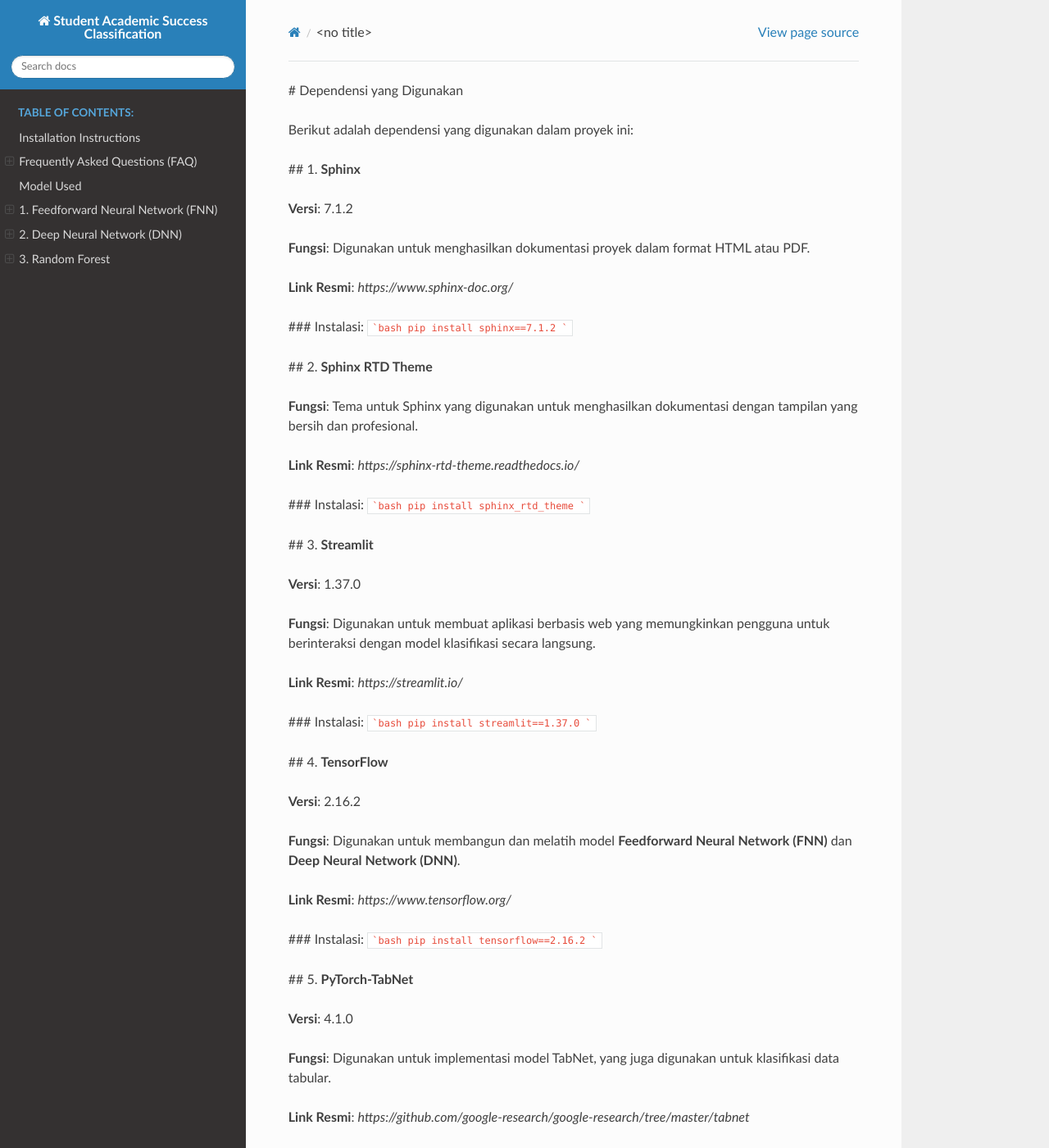
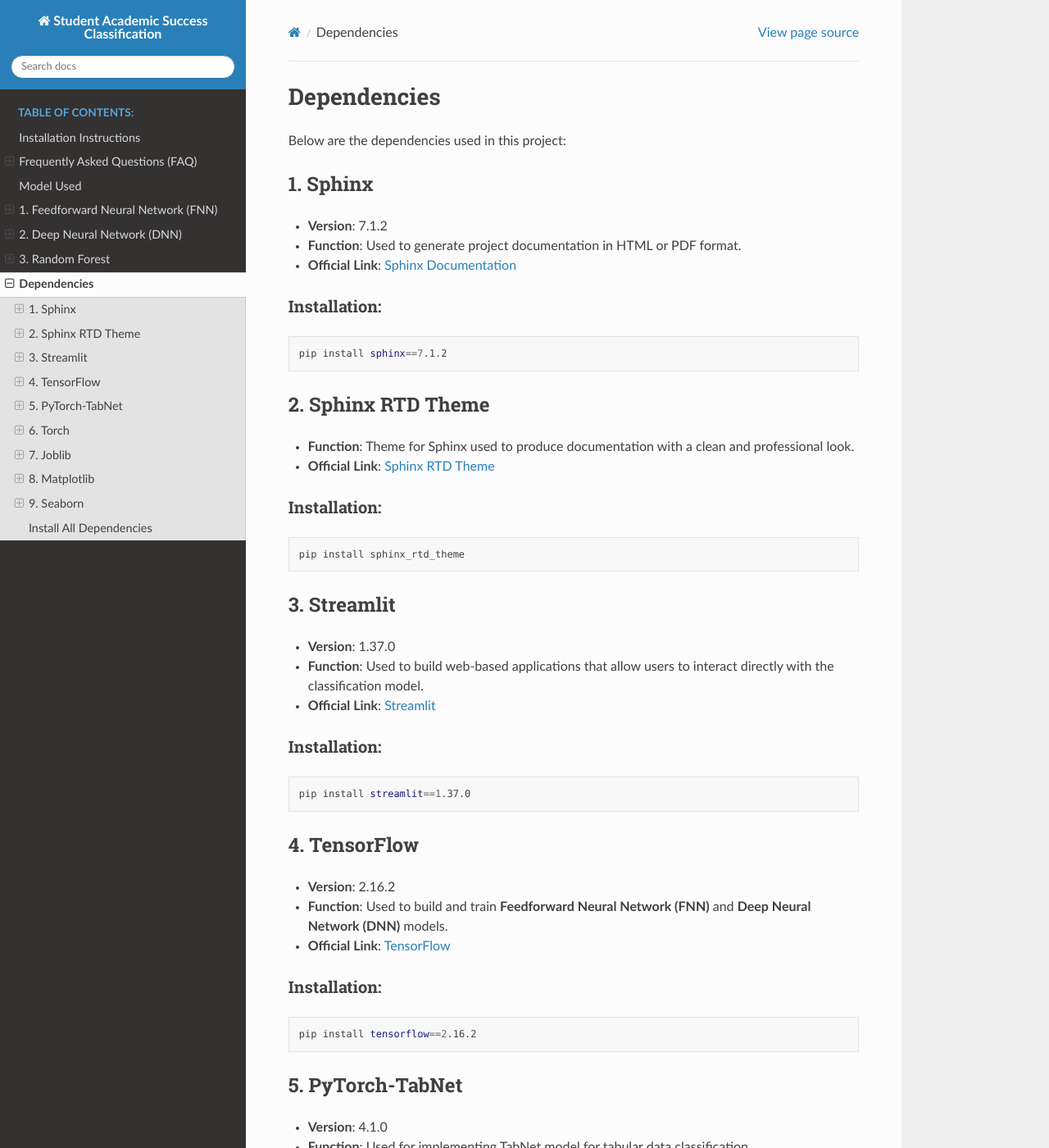
Before and after one commit to Gito0303/Student-Academic-Success-Classification, a Sphinx documentation site: the page built from Docs/dependencies.rst, in a window 1280 px wide and 1400 px high. Shown: the whole window at 82% size. Built offline with Sphinx 7.4.7 and the Read the Docs theme 3.1.0, drawn with Linux system fonts in a browser that asks for light colours; some of the changed text lies outside the part shown.

Commit message:
Update dependencies.rst

````diff
--- a/Docs/dependencies.rst
+++ b/Docs/dependencies.rst
@@ -1,108 +1,147 @@
-# Dependensi yang Digunakan
+Dependencies
+============
 
-Berikut adalah dependensi yang digunakan dalam proyek ini:
+Below are the dependencies used in this project:
 
-## 1. **Sphinx**
+1. Sphinx
+---------
 
-- **Versi**: 7.1.2
-- **Fungsi**: Digunakan untuk menghasilkan dokumentasi proyek dalam format HTML atau PDF.
-- **Link Resmi**: `https://www.sphinx-doc.org/`
+- **Version**: 7.1.2
+- **Function**: Used to generate project documentation in HTML or PDF format.
+- **Official Link**: `Sphinx Documentation <https://www.sphinx-doc.org/>`_
 
-### Instalasi:
-```bash
-pip install sphinx==7.1.2
-```
+Installation:
+~~~~~~~~~~~~~
 
-## 2. **Sphinx RTD Theme**
+.. code-block:: bash
 
-- **Fungsi**: Tema untuk Sphinx yang digunakan untuk menghasilkan dokumentasi dengan tampilan yang bersih dan profesional.
-- **Link Resmi**: `https://sphinx-rtd-theme.readthedocs.io/`
+   pip install sphinx==7.1.2
 
-### Instalasi:
-```bash
-pip install sphinx_rtd_theme
-```
 
-## 3. **Streamlit**
+2. Sphinx RTD Theme
+-------------------
 
-- **Versi**: 1.37.0
-- **Fungsi**: Digunakan untuk membuat aplikasi berbasis web yang memungkinkan pengguna untuk berinteraksi dengan model klasifikasi secara langsung.
-- **Link Resmi**: `https://streamlit.io/`
+- **Function**: Theme for Sphinx used to produce documentation with a clean and professional look.
+- **Official Link**: `Sphinx RTD Theme <https://sphinx-rtd-theme.readthedocs.io/>`_
 
-### Instalasi:
-```bash
-pip install streamlit==1.37.0
-```
+Installation:
+~~~~~~~~~~~~~
 
-## 4. **TensorFlow**
+.. code-block:: bash
 
-- **Versi**: 2.16.2
-- **Fungsi**: Digunakan untuk membangun dan melatih model **Feedforward Neural Network (FNN)** dan **Deep Neural Network (DNN)**.
-- **Link Resmi**: `https://www.tensorflow.org/`
+   pip install sphinx_rtd_theme
 
-### Instalasi:
-```bash
-pip install tensorflow==2.16.2
-```
 
-## 5. **PyTorch-TabNet**
+3. Streamlit
+------------
 
-- **Versi**: 4.1.0
-- **Fungsi**: Digunakan untuk implementasi model TabNet, yang juga digunakan untuk klasifikasi data tabular.
-- **Link Resmi**: `https://github.com/google-research/google-research/tree/master/tabnet`
+- **Version**: 1.37.0
+- **Function**: Used to build web-based applications that allow users to interact directly with the classification model.
+- **Official Link**: `Streamlit <https://streamlit.io/>`_
 
-### Instalasi:
-```bash
-pip install pytorch-tabnet==4.1.0
-```
+Installation:
+~~~~~~~~~~~~~
 
-## 6. **Torch**
+.. code-block:: bash
 
-- **Versi**: 2.0.1
-- **Fungsi**: Digunakan untuk membangun dan melatih model berbasis PyTorch, termasuk Deep Neural Networks.
-- **Link Resmi**: `https://pytorch.org/`
+   pip install streamlit==1.37.0
 
-### Instalasi:
-```bash
-pip install torch==2.0.1
-```
 
-## 7. **Joblib**
+4. TensorFlow
+-------------
 
-- **Versi**: 1.2.0
-- **Fungsi**: Digunakan untuk menyimpan dan memuat model yang telah dilatih, memungkinkan model untuk digunakan kembali tanpa perlu pelatihan ulang.
-- **Link Resmi**: `https://joblib.readthedocs.io/`
+- **Version**: 2.16.2
+- **Function**: Used to build and train **Feedforward Neural Network (FNN)** and **Deep Neural Network (DNN)** models.
+- **Official Link**: `TensorFlow <https://www.tensorflow.org/>`_
 
-### Instalasi:
-```bash
-pip install joblib==1.2.0
-```
+Installation:
+~~~~~~~~~~~~~
 
-## 8. **Matplotlib**
+.. code-block:: bash
 
-- **Versi**: >=3.10.0
-- **Fungsi**: Digunakan untuk visualisasi data dan hasil prediksi, termasuk grafik dan confusion matrix.
-- **Link Resmi**: `https://matplotlib.org/`
+   pip install tensorflow==2.16.2
 
-### Instalasi:
-```bash
-pip install matplotlib>=3.10.0
-```
 
-## 9. **Seaborn**
+5. PyTorch-TabNet
+-----------------
 
-- **Versi**: >=0.13.2
-- **Fungsi**: Digunakan untuk visualisasi statistik yang lebih canggih dan menarik dibandingkan dengan matplotlib.
-- **Link Resmi**: `https://seaborn.pydata.org/`
+- **Version**: 4.1.0
+- **Function**: Used for implementing TabNet model for tabular data classification.
+- **Official Link**: `PyTorch-TabNet <https://github.com/google-research/google-research/tree/master/tabnet>`_
 
-### Instalasi:
-```bash
-pip install seaborn>=0.13.2
-```
+Installation:
+~~~~~~~~~~~~~
 
-### Cara Menginstal Semua Dependensi
+.. code-block:: bash
 
-Untuk menginstal semua dependensi yang dibutuhkan, Anda dapat menggunakan file `requirements.txt` yang disediakan dalam proyek ini. Cukup jalankan perintah berikut di terminal:
-```bash
-pip install -r requirements.txt
-```
+   pip install pytorch-tabnet==4.1.0
+
+
+6. Torch
+--------
+
+- **Version**: 2.0.1
+- **Function**: Used to build and train PyTorch-based models, including Deep Neural Networks.
+- **Official Link**: `PyTorch <https://pytorch.org/>`_
+
+Installation:
+~~~~~~~~~~~~~
+
+.. code-block:: bash
+
+   pip install torch==2.0.1
+
+
+7. Joblib
+---------
+
+- **Version**: 1.2.0
+- **Function**: Used to save and load trained models, allowing reuse without retraining.
+- **Official Link**: `Joblib <https://joblib.readthedocs.io/>`_
+
+Installation:
+~~~~~~~~~~~~~
+
+.. code-block:: bash
+
+   pip install joblib==1.2.0
+
+
+8. Matplotlib
+-------------
+
+- **Version**: >=3.10.0
+- **Function**: Used for data visualization and prediction results, including graphs and confusion matrices.
+- **Official Link**: `Matplotlib <https://matplotlib.org/>`_
+
+Installation:
+~~~~~~~~~~~~~
+
+.. code-block:: bash
+
+   pip install matplotlib>=3.10.0
+
+
+9. Seaborn
+----------
+
+- **Version**: >=0.13.2
+- **Function**: Used for advanced statistical visualizations compared to matplotlib.
+- **Official Link**: `Seaborn <https://seaborn.pydata.org/>`_
+
+Installation:
+~~~~~~~~~~~~~
+
+.. code-block:: bash
+
+   pip install seaborn>=0.13.2
+
+
+Install All Dependencies
+------------------------
+
+To install all required dependencies at once, use the provided **requirements.txt** file:
+
+.. code-block:: bash
+
+   pip install -r requirements.txt
````
